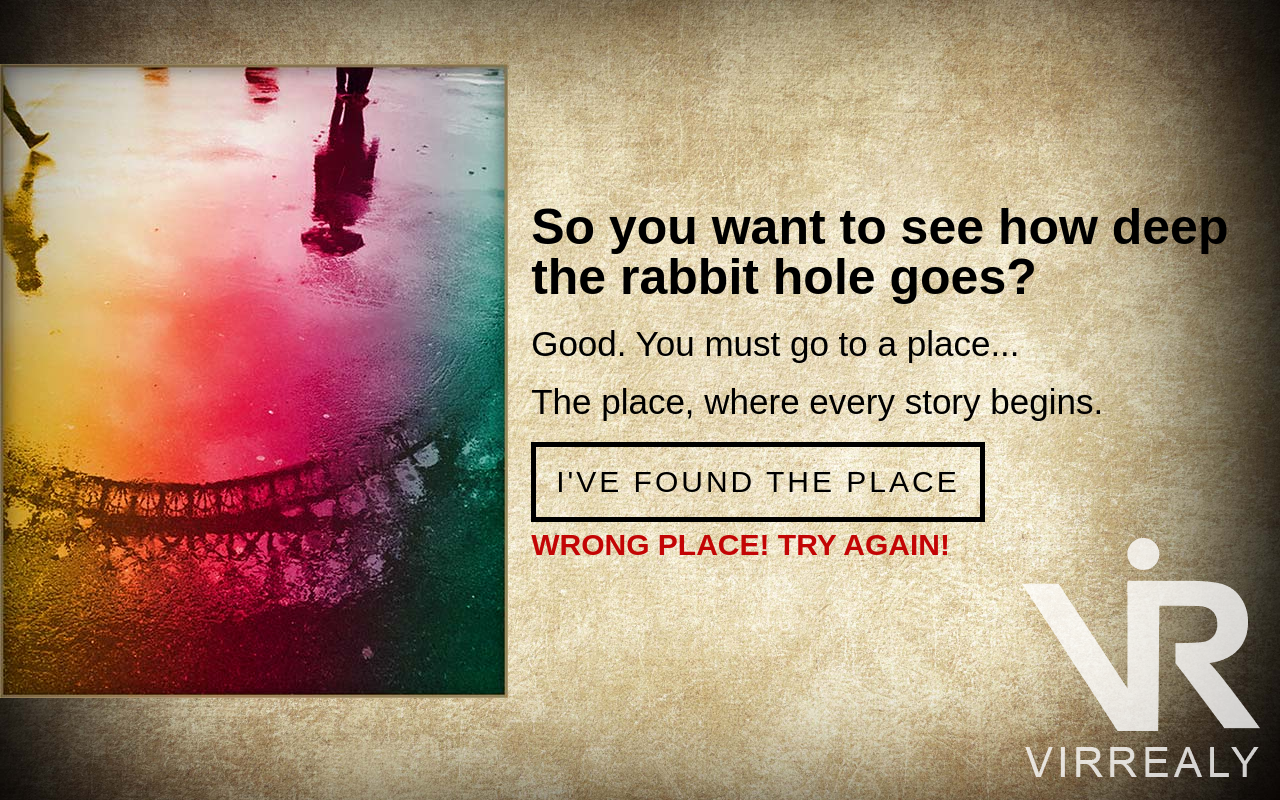
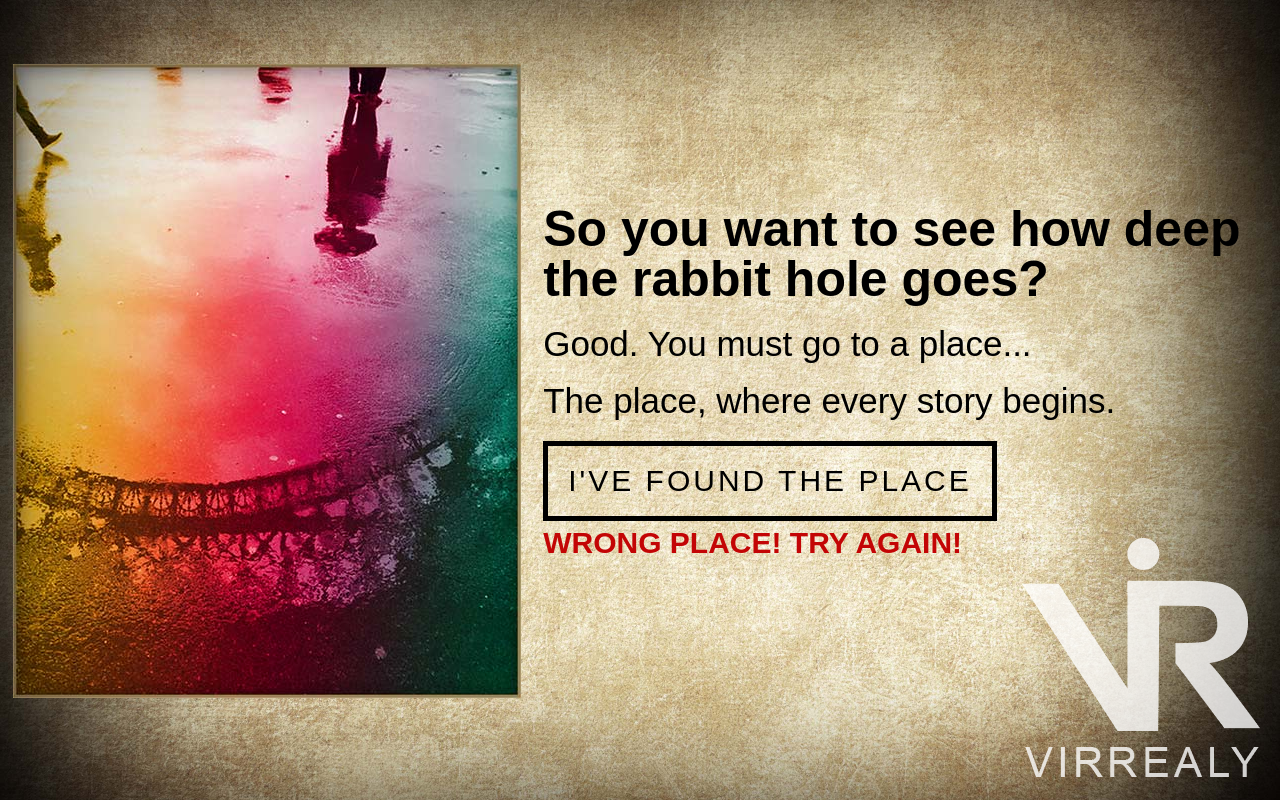
Before and after one commit to grosmar/Virrealy, a website: page resource/stage3.html in a window 1280 px wide. Both pictures are taken after a click on the link "I'VE FOUND THE PLACE". Drawn offline with Linux system fonts and the light colour scheme.

Commit message:
some shitty fixes

```diff
--- a/resource/css/main.css
+++ b/resource/css/main.css
@@ -84,8 +84,7 @@ video#bgvid {
 #textbox {
     position: relative;
     z-index: 100;
-    padding-top: 5%;
-
+    padding: 5% 1% 0;
 }
 #textbox h1.header {
     color:#ffffff;
@@ -187,6 +186,16 @@ form {
     margin-top: 1%;
     text-transform: uppercase;
 }
+@-webkit-keyframes blinker {
+    from { opacity: 1.0; }
+    to { opacity: 0.0; }
+}
+.error {
+    -webkit-animation-name: blinker;
+    -webkit-animation-iteration-count: 3;
+    -webkit-animation-timing-function: cubic-bezier(.5, 0, 1, 1);
+    -webkit-animation-duration: 0.5s;
+}
 .stage3_table {
     margin: 0 auto 3%;
 }
```
Also changed, not shown: resource/stage2.html (+1 -1 lines), resource/stage5.html (+1 -6 lines), resource/img/gps_bg.jpg (added), resource/img/hearts2.png.
